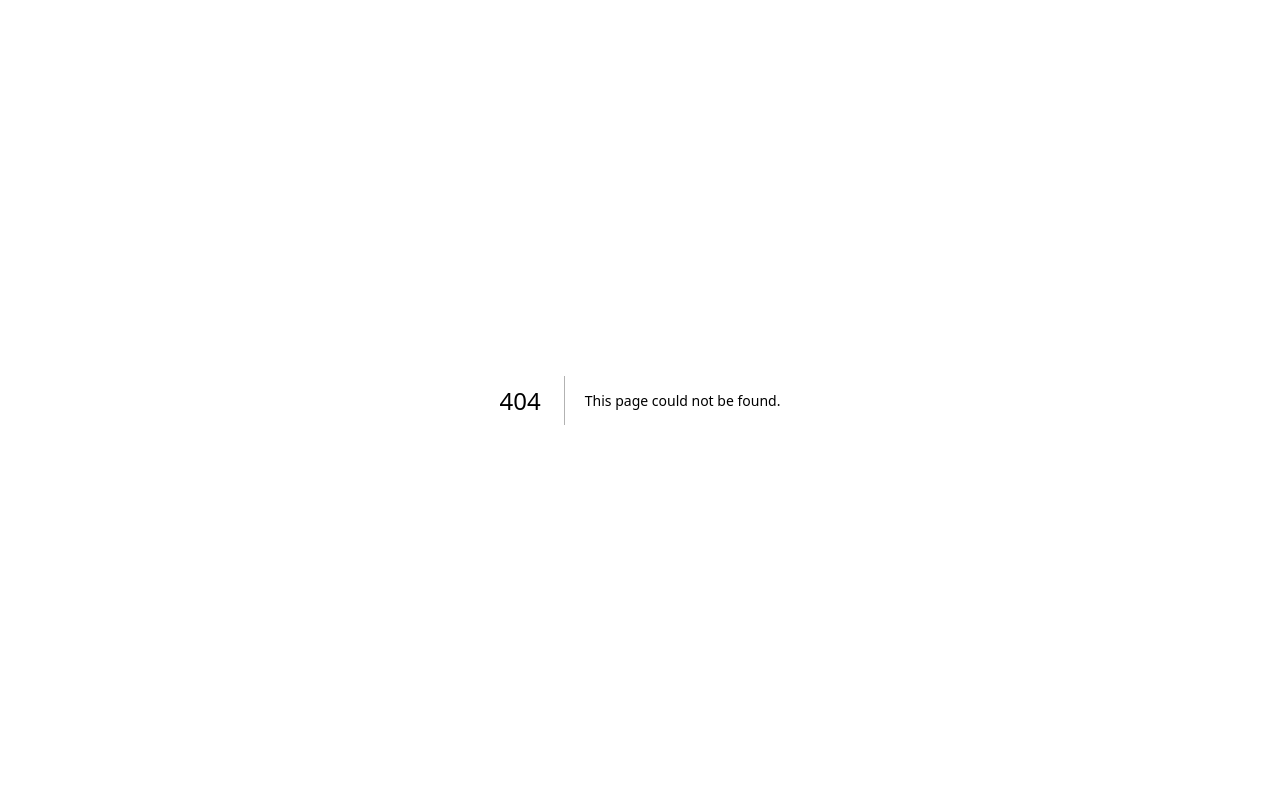
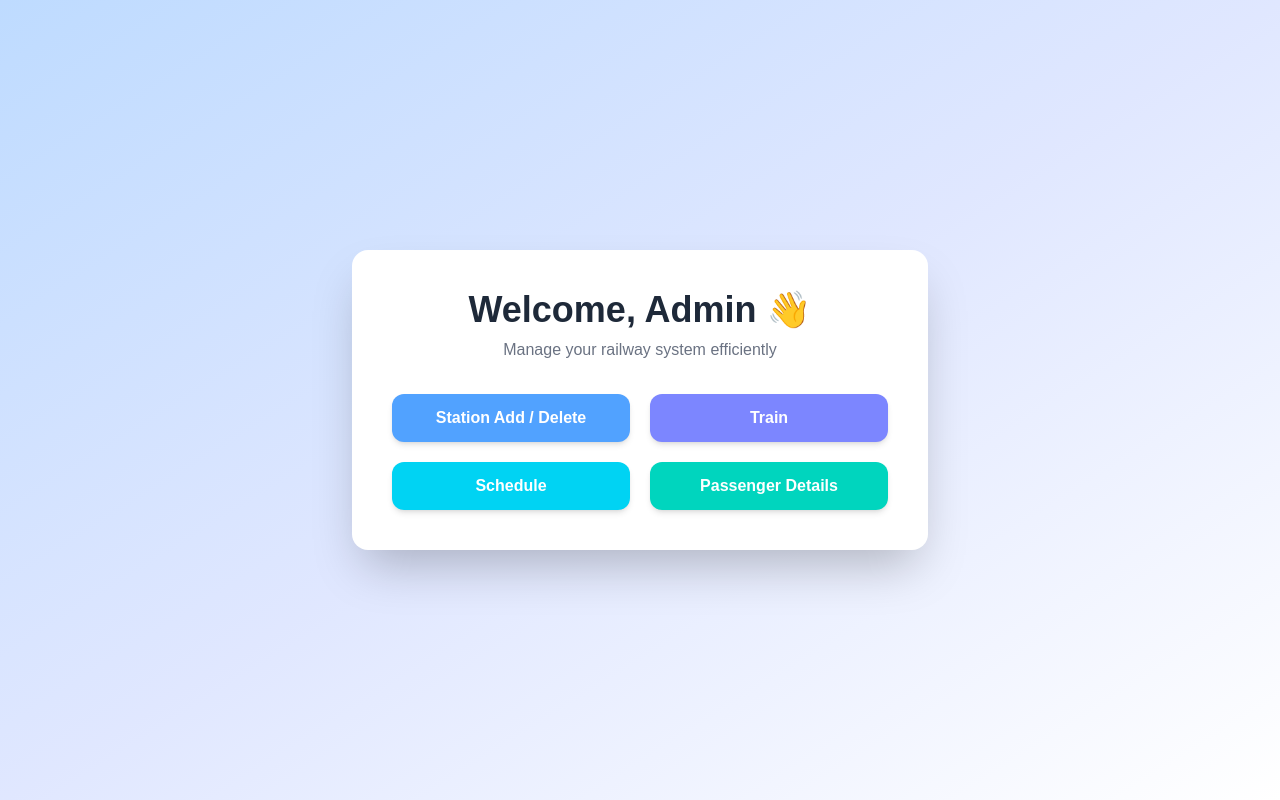
Before and after one commit to Sujan-Bhat/Railways, a Next.js app: page /dashboard in a window 1280 px wide. Before the commit this address had no page. Built offline with nearby package versions, Linux system fonts and the light colour scheme.

Commit message:
have sent the changes made in whatsapp

```diff
--- a/pages/admin.tsx
+++ b/pages/admin.tsx
@@ -35,7 +35,7 @@ export default function AdminLogin() {
     }
 
     if (adminId === "admin" && password === "admin") {
-      router.push("/admin/home"); // Navigate to the next page
+      router.push("/dashboard"); // Navigate to the next page
     } else {
       setError("Invalid ID or password.");
     }
--- a/pages/booking.tsx
+++ b/pages/booking.tsx
@@ -105,18 +105,6 @@ export default function BookingPage() {
         </div>
 
         <div className="flex gap-4">
-          <button
-            disabled={!isFormValid}
-            className={`px-4 py-2 rounded text-white ${
-              isFormValid
-                ? "bg-green-600 hover:bg-green-700 cursor-pointer"
-                : "bg-gray-400 cursor-not-allowed"
-            }`}
-          >
-            Pay Now
-          </button>
-
-          {/* Link wrapped Reserve button */}
           {isFormValid ? (
             <Link
               href={{
--- /dev/null
+++ b/pages/dashboard.tsx
@@ -0,0 +1,47 @@
+import Head from "next/head";
+import Link from "next/link";
+
+export default function AdminDashboard() {
+  return (
+    <>
+      <Head>
+        <title>Admin Dashboard</title>
+      </Head>
+
+      <div className="min-h-screen bg-gradient-to-br from-blue-200 via-indigo-100 to-white flex flex-col items-center justify-center px-4">
+        <div className="bg-white shadow-2xl rounded-2xl p-10 w-full max-w-xl text-center">
+          <h1 className="text-4xl font-extrabold text-gray-800 mb-2">
+            Welcome, Admin 👋
+          </h1>
+          <p className="text-gray-500 mb-8">Manage your railway system efficiently</p>
+
+          <div className="grid grid-cols-1 sm:grid-cols-2 gap-5">
+            <Link href="/admin/stations">
+              <button className="w-full py-3 rounded-xl bg-blue-400 hover:bg-blue-500 text-white font-semibold shadow-md transition duration-200">
+                Station Add / Delete
+              </button>
+            </Link>
+
+            <Link href="/admin/train">
+              <button className="w-full py-3 rounded-xl bg-indigo-400 hover:bg-indigo-500 text-white font-semibold shadow-md transition duration-200">
+                Train
+              </button>
+            </Link>
+
+            <Link href="/admin/schedule">
+              <button className="w-full py-3 rounded-xl bg-cyan-400 hover:bg-cyan-500 text-white font-semibold shadow-md transition duration-200">
+                Schedule
+              </button>
+            </Link>
+
+            <Link href="/admin/passengers">
+              <button className="w-full py-3 rounded-xl bg-teal-400 hover:bg-teal-500 text-white font-semibold shadow-md transition duration-200">
+                Passenger Details
+              </button>
+            </Link>
+          </div>
+        </div>
+      </div>
+    </>
+  );
+}
```
